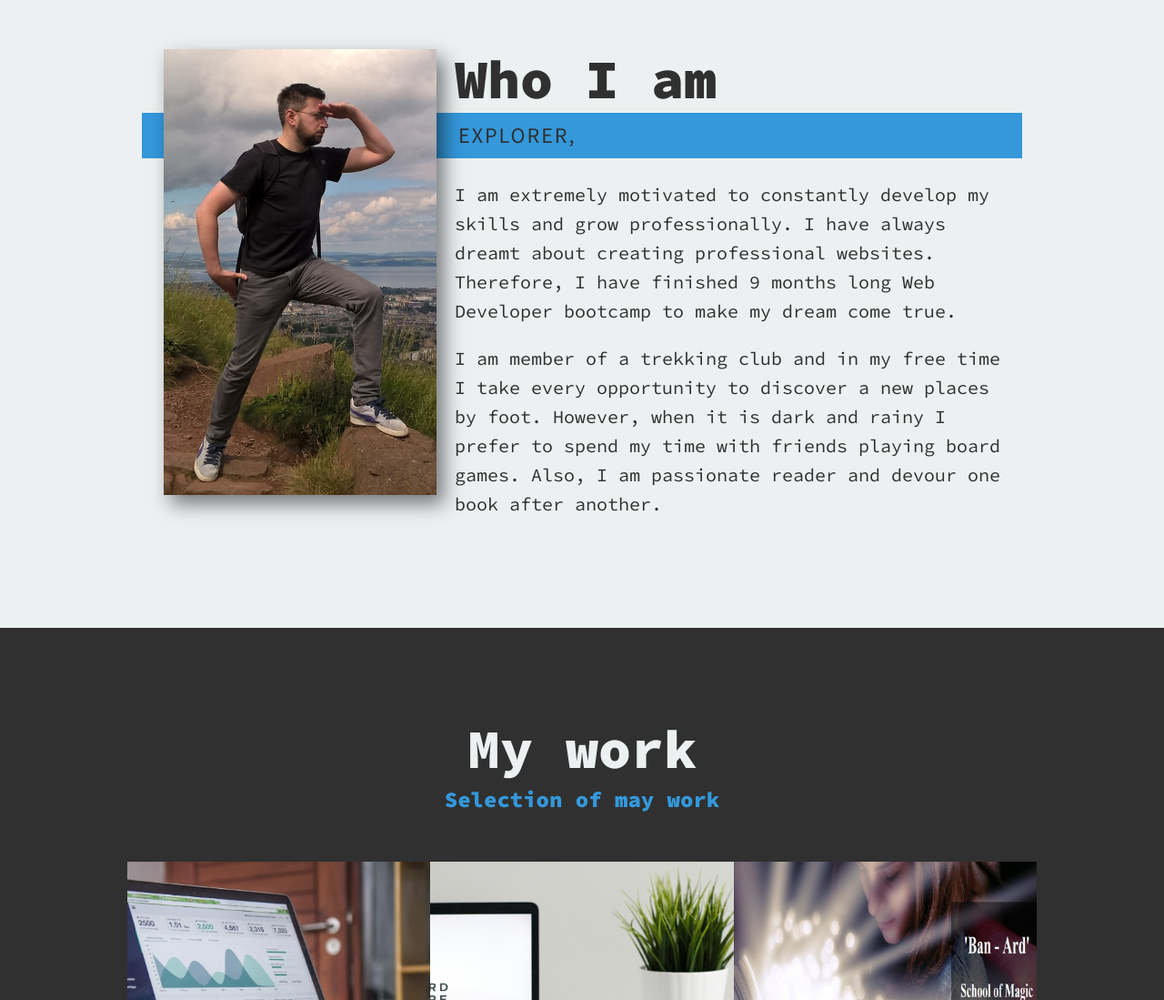
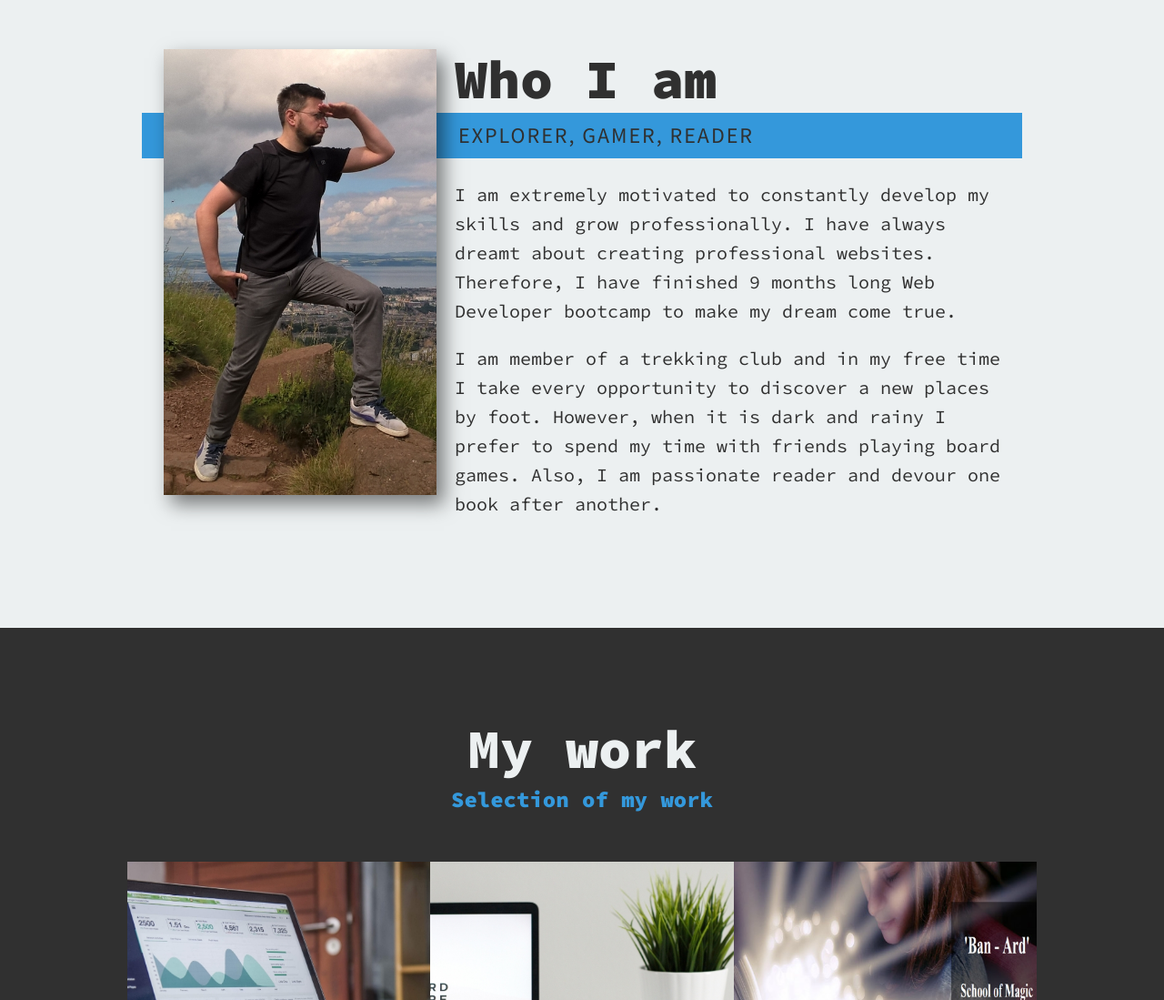
Before and after one commit to ypablo/portfolio, a website: page index.html in a window 1280 px wide. Shown: the part 1360-2459 px from the top of the page at 91% size. Drawn offline with nearby package versions, Linux system fonts and the light colour scheme.

Commit message:
Add content

```diff
--- a/index.html
+++ b/index.html
@@ -90,7 +90,7 @@
     <!--ABOUT ME-->
     <section class="about-me" id="about">
         <h2 class="section_title section_title-about">Who I am</h2>
-        <p class="section_subtitle section_subtitle-about">Explorer, </p>
+        <p class="section_subtitle section_subtitle-about">Explorer, Gamer, Reader</p>
         <div class="about-me_body">
             <p>I am extremely motivated to constantly develop my skills and
                 grow professionally. I have always dreamt about creating
@@ -109,7 +109,7 @@
     <!--MY WORK-->
     <section class="my-work" id="work">
         <h2 class="section_title section_title-work">My work</h2>
-        <p class="section_subtitle section_subtitle-work">Selection of may work</p>
+        <p class="section_subtitle section_subtitle-work">Selection of my work</p>
         <div class="portfolio">
             <!--Portfolio item 1-->
             <a href="#" target="_blank" class="portfolio_item">
```
